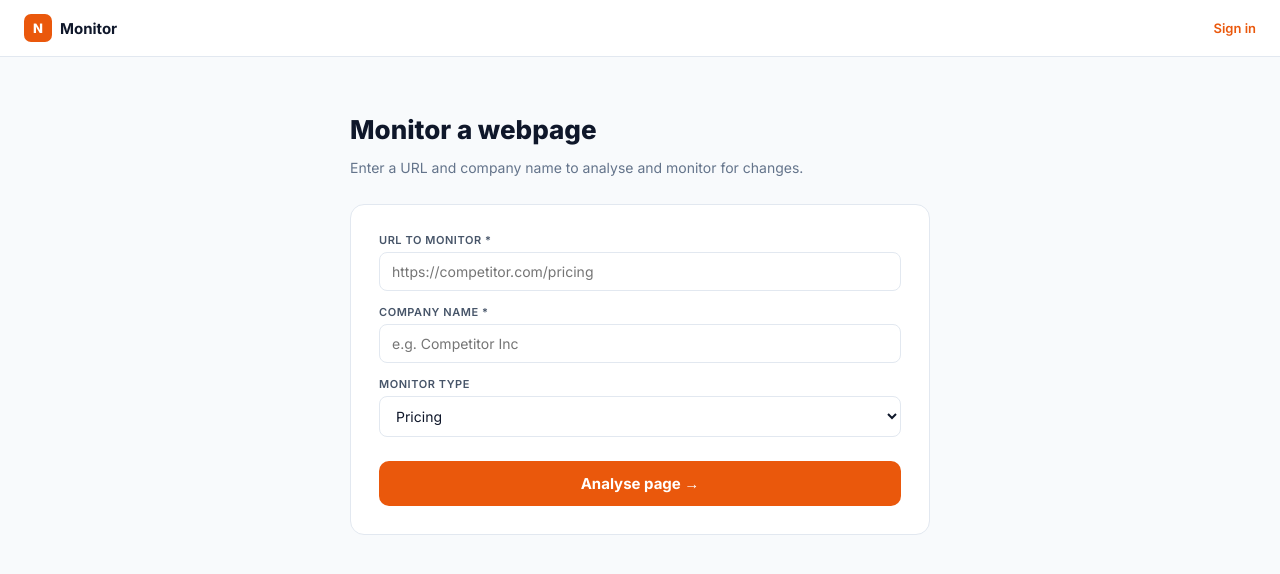
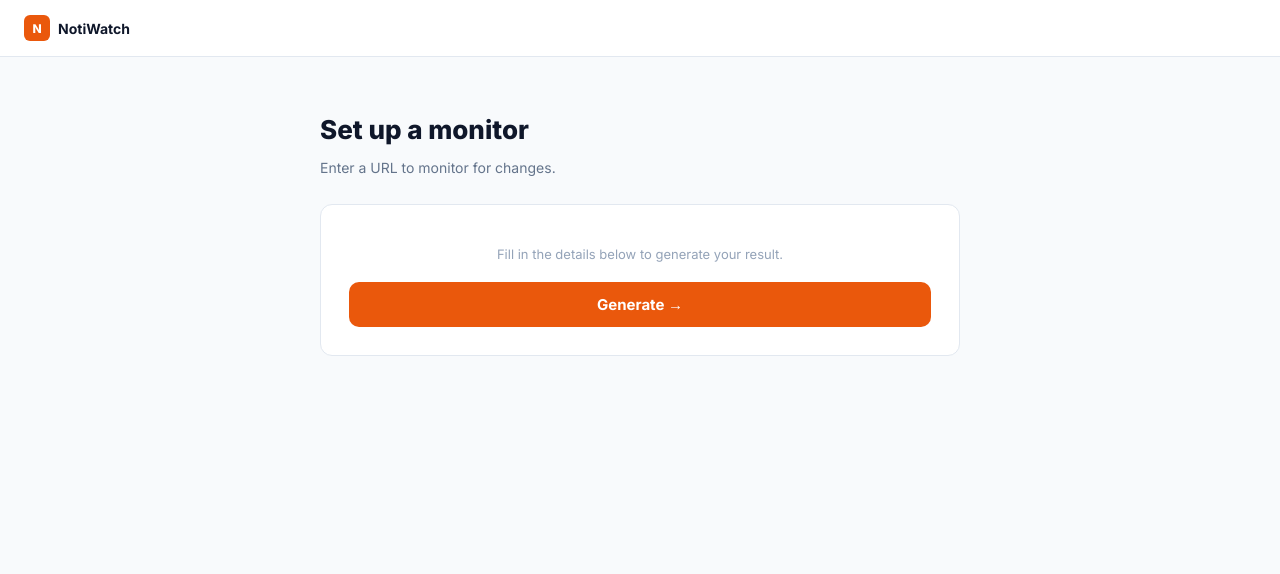
Before and after one commit to apexianlabs/notiwatch, a Next.js app: page /generate in a window 1280 px wide. Shown: the top 574 px of the page. Built offline with nearby package versions, Linux system fonts and the light colour scheme.

Commit message:
Fix DB API path and status field

```diff
--- a/app/api/generate/route.js
+++ b/app/api/generate/route.js
@@ -1,23 +1,41 @@
 import { NextResponse } from 'next/server'
+
+const AI_API_URL = process.env.AI_API_URL
+const AI_API_KEY = process.env.AI_API_KEY
+const DB_API_URL = process.env.DB_API_URL
+const DB_API_KEY = process.env.DB_API_KEY_NOTIWATCH
+
 export async function POST(request) {
   try {
     const body = await request.json()
-    const { url, company_name, monitor_type, userId } = body
-    if (!url || !company_name) return NextResponse.json({ error: 'URL and company name required' }, { status: 400 })
-    let pageContent = ''
-    try {
-      const pageRes = await fetch(url, { headers: { 'User-Agent': 'Mozilla/5.0' }, signal: AbortSignal.timeout(10000) })
-      const html = await pageRes.text()
-      pageContent = html.replace(/<[^>]+>/g,' ').replace(/\s+/g,' ').trim().slice(0,3000)
-    } catch(e) { pageContent = 'Could not fetch page content' }
-    const aiRes = await fetch(`${process.env.AI_API_URL}/api/process`, {
+    const { userId, ...inputs } = body
+
+    // Call AI API
+    const aiRes = await fetch(`${AI_API_URL}/api/process`, {
       method: 'POST',
-      headers: { 'Content-Type': 'application/json', 'Authorization': `Bearer ${process.env.AI_API_KEY}` },
-      body: JSON.stringify({ task: 'summarise_changes', inputs: { url, company_name, old_content: 'No previous data', new_content: pageContent, monitor_type: monitor_type||'general' } })
+      headers: { 'Content-Type': 'application/json', 'Authorization': `Bearer ${AI_API_KEY}` },
+      body: JSON.stringify({ task: 'summarise_changes', inputs })
     })
     const aiData = await aiRes.json()
-    if (!aiRes.ok) throw new Error(aiData.error || 'AI failed')
-    return NextResponse.json({ result: aiData.data })
+    if (!aiRes.ok) throw new Error(aiData.error || 'AI generation failed')
+
+    const result = aiData.data
+
+    // Save to DB
+    let itemId = null
+    if (userId && DB_API_URL) {
+      try {
+        const dbRes = await fetch(`${DB_API_URL}/db/notiwatch/monitors`, {
+          method: 'POST',
+          headers: { 'Content-Type': 'application/json', 'Authorization': `Bearer ${DB_API_KEY}` },
+          body: JSON.stringify({ user_id: userId, result_data: result, status: 'complete', ...inputs })
+        })
+        const dbData = await dbRes.json()
+        itemId = dbData.data?.id || null
+      } catch(e) { console.error('DB save failed:', e.message) }
+    }
+
+    return NextResponse.json({ itemId, result })
   } catch(err) {
     return NextResponse.json({ error: err.message }, { status: 500 })
   }
--- a/app/generate/page.js
+++ b/app/generate/page.js
@@ -1,120 +1,92 @@
 'use client'
-import { useState, useEffect } from 'react'
+import { useState, useEffect, Suspense } from 'react'
+import { useRouter } from 'next/navigation'
 import Link from 'next/link'
 
-export default function GeneratePage() {
+function GeneratePageInner() {
+  const router = useRouter()
   const [user, setUser]       = useState(null)
   const [loading, setLoading] = useState(false)
   const [error, setError]     = useState('')
   const [result, setResult]   = useState(null)
-  const [form, setForm]       = useState({ url:'', company_name:'', monitor_type:'pricing' })
+  const [form, setForm]       = useState({})
 
   useEffect(() => {
-    try {
-      const cookieKey = document.cookie.includes('not_user') ? 'not_user' : 'pri_user'
-      const match = document.cookie.match(new RegExp(cookieKey + '=([^;]+)'))
-      if (match) setUser(JSON.parse(decodeURIComponent(match[1])))
-    } catch(e) {}
+    const match = document.cookie.match(/not_user=([^;]+)/)
+    if (match) {
+      try { setUser(JSON.parse(decodeURIComponent(match[1]))) } catch(e) {}
+    }
   }, [])
 
   const handleSubmit = async () => {
-    if (!form.url || !form.company_name) return setError('URL and company name are required.')
-    setLoading(true); setError(''); setResult(null)
+    setLoading(true)
+    setError('')
+    setResult(null)
     try {
-      const tokenKey = document.cookie.includes('not_token') ? 'not_token' : 'pri_token'
-      const token = document.cookie.match(new RegExp(tokenKey + '=([^;]+)'))?.[1] || ''
+      const token = document.cookie.match(/not_token=([^;]+)/)?.[1] || ''
       const res = await fetch('/api/generate', {
         method: 'POST',
         headers: { 'Content-Type': 'application/json', 'Authorization': `Bearer ${token}` },
         body: JSON.stringify({ ...form, userId: user?.id })
       })
       const data = await res.json()
-      if (!res.ok) throw new Error(data.error || 'Failed')
-      setResult(data.result)
-    } catch(e) { setError(e.message) }
-    setLoading(false)
+      if (!res.ok) throw new Error(data.error || 'Generation failed')
+      setResult(data)
+    } catch(e) {
+      setError(e.message)
+    } finally {
+      setLoading(false)
+    }
   }
-
-  const inputStyle = { width:'100%', padding:'10px 12px', border:'1px solid #e2e8f0', borderRadius:8, fontSize:14, color:'#0f172a', background:'#fff', outline:'none', fontFamily:'Inter,sans-serif', boxSizing:'border-box' }
-  const labelStyle = { fontSize:11, fontWeight:600, color:'#475569', textTransform:'uppercase', letterSpacing:'0.05em', display:'block', marginBottom:5 }
-  const color = '#ea580c'
-
-  if (result) return (
-    <div style={{minHeight:'100vh',background:'#f8fafc',fontFamily:'Inter,sans-serif'}}>
-      <nav style={{background:'#fff',borderBottom:'1px solid #e2e8f0',height:56,display:'flex',alignItems:'center',padding:'0 24px',gap:16}}>
-        <Link href="/" style={{display:'flex',alignItems:'center',gap:8,textDecoration:'none'}}>
-          <div style={{width:28,height:28,borderRadius:7,background:color,display:'flex',alignItems:'center',justifyContent:'center',fontSize:13,fontWeight:800,color:'#fff'}}>N</div>
-          <span style={{fontWeight:700,color:'#0f172a',fontSize:15}}>Monitor</span>
-        </Link>
-        <div style={{flex:1}}/>
-      </nav>
-      <div style={{maxWidth:720,margin:'0 auto',padding:'32px 24px',display:'flex',flexDirection:'column',gap:14}}>
-        <div style={{background:'#fff7ed',border:'1px solid #fed7aa',borderRadius:12,padding:20}}>
-          <p style={{fontSize:11,fontWeight:700,color:color,textTransform:'uppercase',marginBottom:4}}>✅ Analysis Complete</p>
-          <p style={{fontSize:18,fontWeight:800,color:'#0f172a'}}>{form.company_name}</p>
-          <p style={{fontSize:13,color:'#64748b'}}>{form.url}</p>
-        </div>
-        {result.summary && <div style={{background:'#fff',border:'1px solid #e2e8f0',borderRadius:12,padding:20}}>
-          <p style={{fontSize:11,fontWeight:700,color:'#475569',textTransform:'uppercase',marginBottom:8}}>📊 Summary</p>
-          <p style={{fontSize:14,color:'#374151',lineHeight:1.7}}>{result.summary}</p>
-        </div>}
-        {result.changes && <div style={{background:'#fff7ed',border:'1px solid #fed7aa',borderRadius:12,padding:20}}>
-          <p style={{fontSize:11,fontWeight:700,color:color,textTransform:'uppercase',marginBottom:10}}>🔄 Changes Detected</p>
-          {Array.isArray(result.changes) ? result.changes.map((c,i) => (
-            <div key={i} style={{display:'flex',gap:8,marginBottom:8}}>
-              <span style={{color:color,fontSize:12,marginTop:2}}>•</span>
-              <p style={{fontSize:13,color:'#374151',lineHeight:1.6}}>{typeof c === 'string' ? c : JSON.stringify(c)}</p>
-            </div>
-          )) : <p style={{fontSize:13,color:'#374151'}}>{result.changes}</p>}
-        </div>}
-        <div style={{display:'flex',gap:10}}>
-          <button onClick={() => { setResult(null); setForm({url:'',company_name:'',monitor_type:'pricing'}) }}
-            style={{flex:1,padding:'10px',borderRadius:8,border:'1px solid #e2e8f0',background:'#fff',fontSize:13,fontWeight:600,color:'#475569',cursor:'pointer',fontFamily:'Inter,sans-serif'}}>
-            Monitor another
-          </button>
-          {user ? <Link href="/dashboard" style={{flex:1,padding:'10px',borderRadius:8,border:'none',background:color,color:'#fff',fontSize:13,fontWeight:700,textDecoration:'none',textAlign:'center',display:'flex',alignItems:'center',justifyContent:'center'}}>Dashboard →</Link>
-                : <Link href="/login" style={{flex:1,padding:'10px',borderRadius:8,border:'none',background:color,color:'#fff',fontSize:13,fontWeight:700,textDecoration:'none',textAlign:'center',display:'flex',alignItems:'center',justifyContent:'center'}}>Save monitors →</Link>}
-        </div>
-      </div>
-    </div>
-  )
 
   return (
     <div style={{minHeight:'100vh',background:'#f8fafc',fontFamily:'Inter,sans-serif'}}>
       <nav style={{background:'#fff',borderBottom:'1px solid #e2e8f0',height:56,display:'flex',alignItems:'center',padding:'0 24px',gap:16}}>
-        <Link href="/" style={{display:'flex',alignItems:'center',gap:8,textDecoration:'none'}}>
-          <div style={{width:28,height:28,borderRadius:7,background:color,display:'flex',alignItems:'center',justifyContent:'center',fontSize:13,fontWeight:800,color:'#fff'}}>N</div>
-          <span style={{fontWeight:700,color:'#0f172a',fontSize:15}}>Monitor</span>
+        <Link href="/dashboard" style={{display:'flex',alignItems:'center',gap:8,textDecoration:'none'}}>
+          <div style={{width:26,height:26,borderRadius:6,background:'#ea580c',display:'flex',alignItems:'center',justifyContent:'center',fontSize:12,fontWeight:800,color:'#fff'}}>N</div>
+          <span style={{fontWeight:700,color:'#0f172a',fontSize:14}}>NotiWatch</span>
         </Link>
         <div style={{flex:1}}/>
-        {user ? <Link href="/dashboard" style={{fontSize:13,color:'#64748b',textDecoration:'none'}}>Dashboard</Link>
-               : <Link href="/login" style={{fontSize:13,color:color,fontWeight:600,textDecoration:'none'}}>Sign in</Link>}
+        {user && <Link href="/dashboard" style={{fontSize:13,color:'#64748b',textDecoration:'none'}}>Dashboard</Link>}
       </nav>
-      <div style={{maxWidth:580,margin:'0 auto',padding:'40px 24px'}}>
-        <h1 style={{fontSize:26,fontWeight:800,color:'#0f172a',marginBottom:6}}>Monitor a webpage</h1>
-        <p style={{fontSize:14,color:'#64748b',marginBottom:28}}>Enter a URL and company name to analyse and monitor for changes.</p>
+      <div style={{maxWidth:640,margin:'0 auto',padding:'40px 24px'}}>
+        <h1 style={{fontSize:26,fontWeight:800,color:'#0f172a',marginBottom:6}}>Set up a monitor</h1>
+        <p style={{fontSize:14,color:'#64748b',marginBottom:28}}>Enter a URL to monitor for changes.</p>
+
         {error && <div style={{background:'#fef2f2',border:'1px solid #fecaca',borderRadius:10,padding:'12px 16px',fontSize:13,color:'#dc2626',marginBottom:20}}>{error}</div>}
-        <div style={{background:'#fff',border:'1px solid #e2e8f0',borderRadius:14,padding:28}}>
-          <div style={{marginBottom:14}}>
-            <label style={labelStyle}>URL to monitor *</label>
-            <input value={form.url} onChange={e => setForm({...form,url:e.target.value})} placeholder="https://competitor.com/pricing" style={inputStyle}/>
+
+        {result ? (
+          <div style={{background:'#f0fdf4',border:'1px solid #bbf7d0',borderRadius:12,padding:24}}>
+            <h2 style={{fontSize:18,fontWeight:700,color:'#15803d',marginBottom:8}}>✅ Done!</h2>
+            <p style={{fontSize:13,color:'#166534',marginBottom:16}}>Your result has been generated.</p>
+            <pre style={{background:'#fff',borderRadius:8,padding:16,fontSize:12,color:'#374151',overflow:'auto',maxHeight:300,border:'1px solid #e2e8f0'}}>
+              {JSON.stringify(result.result, null, 2)}
+            </pre>
+            <button onClick={() => { setResult(null); setForm({}) }}
+              style={{marginTop:12,width:'100%',background:'transparent',border:'1px solid #e2e8f0',color:'#64748b',padding:'8px',borderRadius:8,fontSize:13,cursor:'pointer'}}>
+              Generate another
+            </button>
           </div>
-          <div style={{marginBottom:14}}>
-            <label style={labelStyle}>Company name *</label>
-            <input value={form.company_name} onChange={e => setForm({...form,company_name:e.target.value})} placeholder="e.g. Competitor Inc" style={inputStyle}/>
+        ) : (
+          <div style={{background:'#fff',border:'1px solid #e2e8f0',borderRadius:12,padding:28}}>
+            <p style={{fontSize:13,color:'#94a3b8',marginBottom:20,textAlign:'center'}}>
+              Fill in the details below to generate your result.
+            </p>
+            <button onClick={handleSubmit} disabled={loading}
+              style={{width:'100%',background:loading?'#94a3b8':'#ea580c',color:'#fff',padding:'13px',borderRadius:10,border:'none',fontSize:15,fontWeight:700,cursor:loading?'not-allowed':'pointer',fontFamily:'Inter,sans-serif'}}>
+              {loading ? 'Generating...' : 'Generate →'}
+            </button>
           </div>
-          <div style={{marginBottom:24}}>
-            <label style={labelStyle}>Monitor type</label>
-            <select value={form.monitor_type} onChange={e => setForm({...form,monitor_type:e.target.value})} style={{...inputStyle,background:'#fff'}}>
-              {['pricing','content','product','news','general'].map(t => <option key={t} value={t}>{t.charAt(0).toUpperCase()+t.slice(1)}</option>)}
-            </select>
-          </div>
-          <button onClick={handleSubmit} disabled={loading}
-            style={{width:'100%',padding:'13px',borderRadius:10,border:'none',background:loading?'#fdba74':color,color:'#fff',fontSize:15,fontWeight:700,cursor:loading?'not-allowed':'pointer',fontFamily:'Inter,sans-serif'}}>
-            {loading ? '🔍 Analysing...' : 'Analyse page →'}
-          </button>
-        </div>
+        )}
       </div>
     </div>
   )
 }
+
+export default function GeneratePage() {
+  return (
+    <Suspense fallback={<div style={{minHeight:'100vh',display:'flex',alignItems:'center',justifyContent:'center',fontFamily:'Inter,sans-serif',color:'#94a3b8'}}>Loading...</div>}>
+      <GeneratePageInner />
+    </Suspense>
+  )
+}
```
